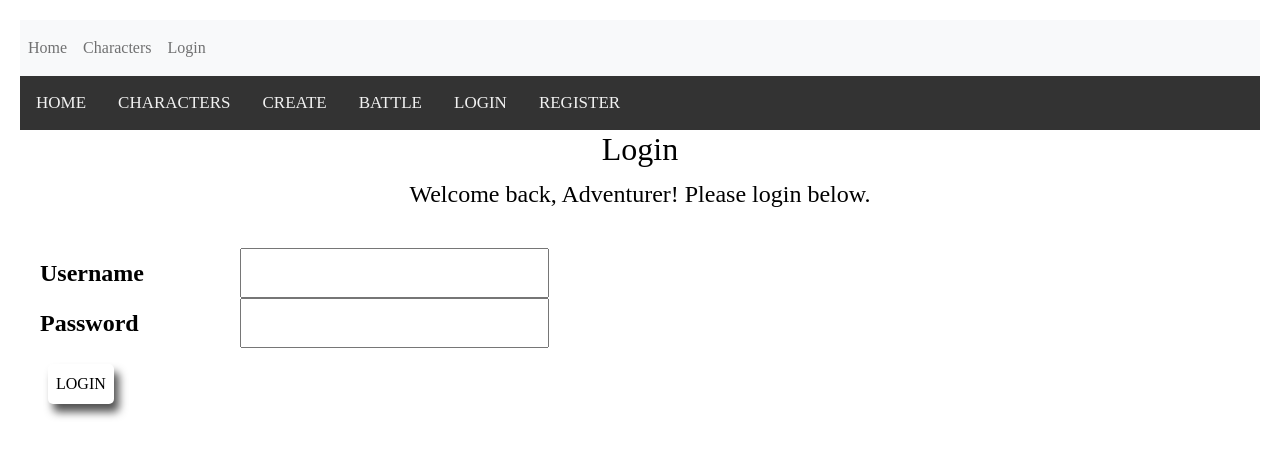
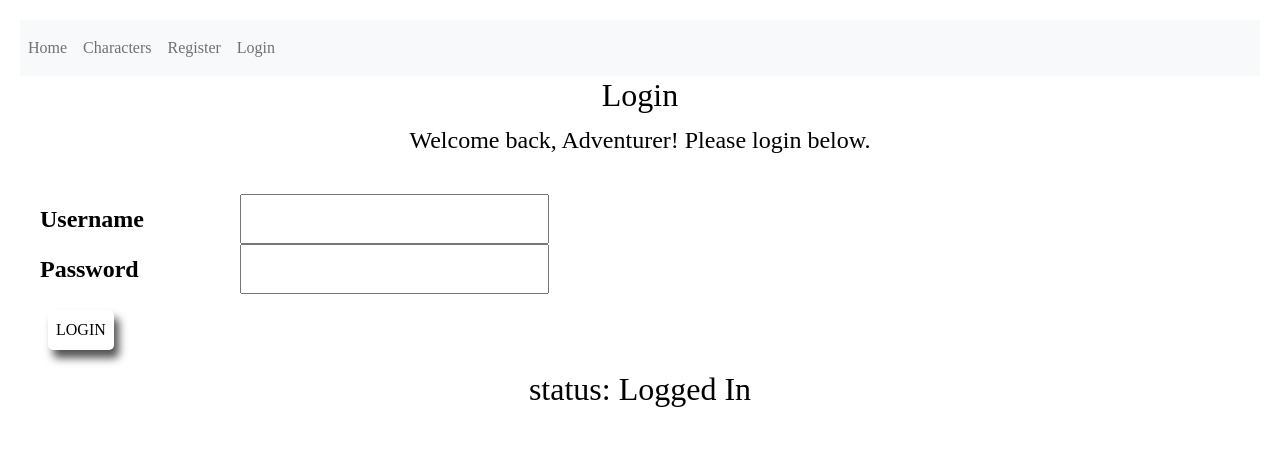
Before and after one commit to amanda-hayes/dnd-encounters-2021, a React (Create React App) app in the folder front-end/: page /Login in a window 1280 px wide. Shown: the top 456 px of the page. Built offline with nearby package versions, Linux system fonts and the light colour scheme.

Commit message:
Added logged in status that displays whether a user is logged in or not

```diff
--- a/front-end/src/App.js
+++ b/front-end/src/App.js
@@ -26,7 +26,7 @@ function App() {
       <Nav className="mr-auto">
       <Nav.Link href='/'> Home</Nav.Link>
       <Nav.Link href='/Characters'> Characters</Nav.Link>
-      {/* <Nav.Link href='/EditQuote'> Edit Quote </Nav.Link> */}
+      <Nav.Link href='/Register'> Register </Nav.Link>
       <Nav.Link href='/Login'>Login</Nav.Link>
       </Nav>
       </Navbar.Collapse>
--- a/front-end/src/Components/Characters.js
+++ b/front-end/src/Components/Characters.js
@@ -1,12 +1,11 @@
 import "../App.css";
 import { useState, useEffect } from "react";
 import { Link, useHistory } from "react-router-dom";
-import Navbar from 'react-bootstrap/Navbar';
 
 function AllCharPage() {
   const [characters, setCharacters] = useState([]);
   const [token, setToken] = useState("");
-  const [isLoggedIn, setIsLoggedIn] = useState([]);
+  // const [isLoggedIn, setIsLoggedIn] = useState([]);
   let history = useHistory();
 
   /*****************
@@ -23,13 +22,13 @@ function AllCharPage() {
    * CHECK LOGIN *
    ****************/
 
-  const checkLogin = (props) => {
-    if (token) {
-      setIsLoggedIn("LOGGED IN");
-    } else {
-      setIsLoggedIn("LOGGED OUT");
-    }
-  };
+  // const checkLogin = (props) => {
+  //   if (token) {
+  //     setIsLoggedIn("LOGGED IN");
+  //   } else {
+  //     setIsLoggedIn("LOGGED OUT");
+  //   }
+  // };
 
   // const printStatus = props => {
   //   if (token) {
@@ -149,7 +148,7 @@ function AllCharPage() {
 
   useEffect(() => {
     fetchCharacters();
-    setIsLoggedIn();
+    // setIsLoggedIn();
     fetchRandomCharacters();
     if (window.localStorage.getItem("token")) {
       setToken(window.localStorage.getItem("token"));
@@ -168,8 +167,8 @@ function AllCharPage() {
       </nav> */}
       <div className="character-background">
         <button onClick={handleLogOut}>LOGOUT</button>
-        <button onClick={checkLogin}>Logged In?</button>
-        <h2>{isLoggedIn}</h2>
+        {/* <button onClick={checkLogin}>Logged In?</button>
+        <h2>{isLoggedIn}</h2> */}
         <div className="header-style">
           <h1 className="my-characters-heading">My Adventuring Party</h1>
           <p>View and manage all your characters, or create a new one.</p>
--- a/front-end/src/Components/Home.js
+++ b/front-end/src/Components/Home.js
@@ -1,15 +1,16 @@
 import "../App.css";
 import { Link } from "react-router-dom";
+import { Button } from 'react-bootstrap';
 
 function Home() {
   return (
     <>
-      <nav className="topnav">
+      {/* <nav className="topnav">
         <Link to="/">HOME</Link>
         <Link to="/characters">CHARACTERS</Link>
         <Link to="/createcharacterform">CREATE</Link>
         <Link to="/battle">BATTLE</Link>
-      </nav>
+      </nav> */}
       <div className="homepage">
         <div id="homepage-content">
           <h1 id="home-heading"> Welcome to D&D Encounters</h1>
@@ -18,7 +19,7 @@ function Home() {
             adventure!
           </p>
           <Link to="/characters">
-            <button>GET STARTED</button>
+            <Button>GET STARTED</Button>
           </Link>
         </div>
       </div>
--- a/front-end/src/Components/Login.js
+++ b/front-end/src/Components/Login.js
@@ -1,62 +1,89 @@
 import "../App.css";
 import { Link, useHistory } from "react-router-dom";
-import { useEffect, useRef, useState } from 'react';
+import { useEffect, useRef, useState } from "react";
+import { Button } from "react-bootstrap";
 
 const LoginForm = (props) => {
   const nameInput = useRef(null);
   const passwordInput = useRef(null);
-    const [token, setToken] = useState('');
+  const [token, setToken] = useState("");
+  const [isLoggedIn, setIsLoggedIn] = useState([]);
   let history = useHistory();
 
   const login = async (event) => {
     event.preventDefault();
     const body = JSON.stringify({
       username: nameInput.current.value,
-            password: passwordInput.current.value
+      password: passwordInput.current.value,
     });
+
+
+
     try {
-            const response = await fetch(
-                "http://localhost:7000/login",
-                {
+      const response = await fetch("http://localhost:7000/login", {
         method: "POST",
         headers: {
-                        "Content-type": "application/json"
+          "Content-type": "application/json",
         },
-                    body
-                }
-            );
+        body,
+      });
+
       const data = await response.json();
-            window.localStorage.setItem('token', `Bearer ${data.token}`);
-            setToken(`Bearer ${data.token}`)
-            alert('Logged In!');
-            history.push('/Characters');
+      window.localStorage.setItem("token", `Bearer ${data.token}`);
+      setToken(`Bearer ${data.token}`);
+
+      const loggedIn = isLoggedIn;
+      loggedIn = "LOGGED IN";
+
+      setIsLoggedIn(loggedIn);
+      alert("Logged In!");
+      //   history.push("/Characters");
     } catch (error) {
       console.error(error);
     }
   };
 
+  /*****************
+   * CHECK LOGIN *
+   ****************/
+
+  const checkLogin = (event) => {
+      event.preventDefault();
+    if (token) {
+      let loggedIn = isLoggedIn;
+      loggedIn = "LOGGED IN";
+      setIsLoggedIn(loggedIn);
+      return true;
+    } else {
+        const loggedOut = isLoggedIn;
+        loggedOut = "LOGGED OUT";
+        setIsLoggedIn(loggedOut);
+        return false;
+    }
+  };
+
+
   useEffect(() => {
-    if(window.localStorage.getItem('token')){
-        setToken(window.localStorage.getItem('token'))
+    if (window.localStorage.getItem("token")) {
+      setToken(window.localStorage.getItem("token"));
     }
-    }, [])
+    setIsLoggedIn(window.localStorage.getItem("token"));
+  }, []);
 
   return (
     <>
-        <nav className="topnav">
+      {/* <nav className="topnav">
             <Link to="/">HOME</Link>
             <Link to="/characters">CHARACTERS</Link>
             <Link to="/createcharacterform">CREATE</Link>
             <Link to="/battle">BATTLE</Link>
             <Link to="/login">LOGIN</Link>
             <Link to="/register">REGISTER</Link>
-        </nav>
+        </nav> */}
 
       <div>
         <h2>Login</h2>
-            <p>
-                Welcome back, Adventurer! Please login below.
-            </p>
+        <p>Welcome back, Adventurer! Please login below.</p>
         <form onSubmit={login} method="post">
           <label>Username</label>
           <input type="text" name="username" ref={nameInput} />
@@ -66,6 +93,9 @@ const LoginForm = (props) => {
           <br />
           <input type="submit" value="LOGIN" id="submit-btn" />
         </form>
+        <div>
+          <h2>status: {checkLogin ? "Logged In" : "Logged Out"} </h2>
+        </div>
       </div>
     </>
   );
--- a/front-end/src/Components/Register.js
+++ b/front-end/src/Components/Register.js
@@ -1,31 +1,34 @@
 import "../App.css";
 import { Link } from "react-router-dom";
-import { useRef } from 'react';
+import { useRef } from "react";
 
 const RegisterForm = (props) => {
   const usernameInput = useRef(null);
   const passwordInput = useRef(null);
+  const confirmPasswordInput = useRef(null);
 
   const register = async (event) => {
     event.preventDefault();
     const body = JSON.stringify({
       username: usernameInput.current.value,
-            password: passwordInput.current.value
+      password: passwordInput.current.value,
+      confirmPassword: confirmPasswordInput.current.value,
     });
     event.currentTarget.reset();
     try {
-            const response = await fetch(
-                "http://localhost:7000/register",
-                {
+      const response = await fetch("http://localhost:7000/register", {
         method: "POST",
         headers: {
-                        "Content-type": "application/json"
+          "Content-type": "application/json",
         },
-                    body
+        body,
+      });
+      if (passwordInput !== confirmPasswordInput) {
+        alert("Passwords do not match!");
+      } else {
+        alert("Account created!");
+        props.history.push("/Login");
       }
-            );
-            alert('Account created!');
-            props.history.push('/Login')
     } catch (error) {
       console.error(error);
     }
@@ -33,21 +36,21 @@ const RegisterForm = (props) => {
 
   return (
     <>
-        <nav className="topnav">
+      {/* <nav className="topnav">
         <Link to="/">HOME</Link>
         <Link to="/characters">CHARACTERS</Link>
         <Link to="/createcharacterform">CREATE</Link>
         <Link to="/battle">BATTLE</Link>
         <Link to="/login">LOGIN</Link>
         <Link to="/register">REGISTER</Link>
-        </nav>
+      </nav> */}
 
       <div>
         <h2>Register</h2>
         <p>
-                Please create a unique username and password to create an account.
-                We suggest passwords be at least 8 characters with letters,
-                numbers, and special characters.
+          Please create a unique username and password to create an account. We
+          suggest passwords be at least 8 characters with letters, numbers, and
+          special characters.
         </p>
         <form onSubmit={register} method="post">
           <label>Username</label>
@@ -55,6 +58,9 @@ const RegisterForm = (props) => {
           <br />
           <label>Password</label>
           <input type="password" name="password" ref={passwordInput} />
+          <br />
+          <label>Confirm Password</label>
+          <input type="password" name="confirmpassword" ref={confirmPasswordInput} />
           <br />
           <input type="submit" value="REGISTER" id="submit-btn" />
         </form>
```
Also changed, not shown: 1 other file (tests, documents, lock files or other folders). Lines whose indentation alone changed are shown as unchanged.
